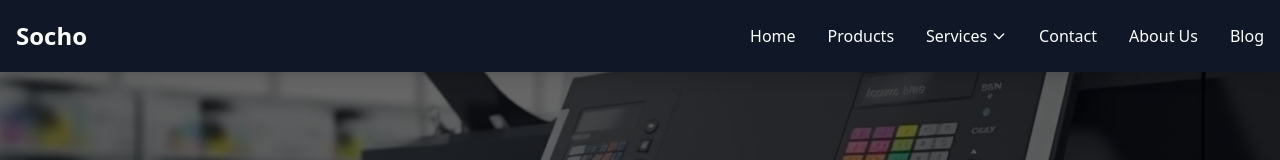
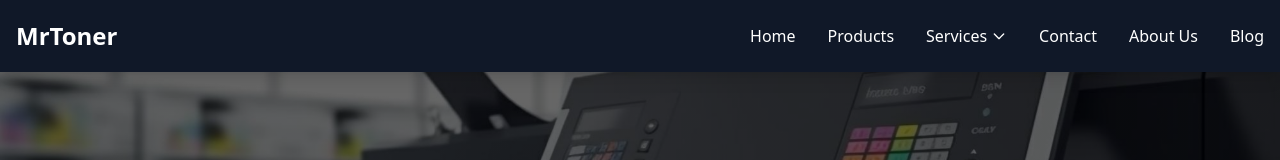
Before and after one commit to Growup5/mrtoner.pk, a React (Vite) app: page / in a window 1280 px wide. Shown: the top 160 px of the page. Built offline with nearby package versions, Linux system fonts and the light colour scheme.

Commit message:
update the components

```diff
--- a/src/Components/Header/navber.jsx
+++ b/src/Components/Header/navber.jsx
@@ -16,7 +16,7 @@ const Navbar = () => {
                     to="/"
                     className="text-2xl font-bold hover:text-gray-400 transition duration-300 flex items-center"
                 >
-                    <span className="mr-1">Socho</span>
+                    <span className="mr-1">MrToner</span>
                 </Link>
 
                 <div className="hidden lg:flex lg:items-center space-x-8">
```
Also changed, not shown: package.json (+5 -2 lines).
